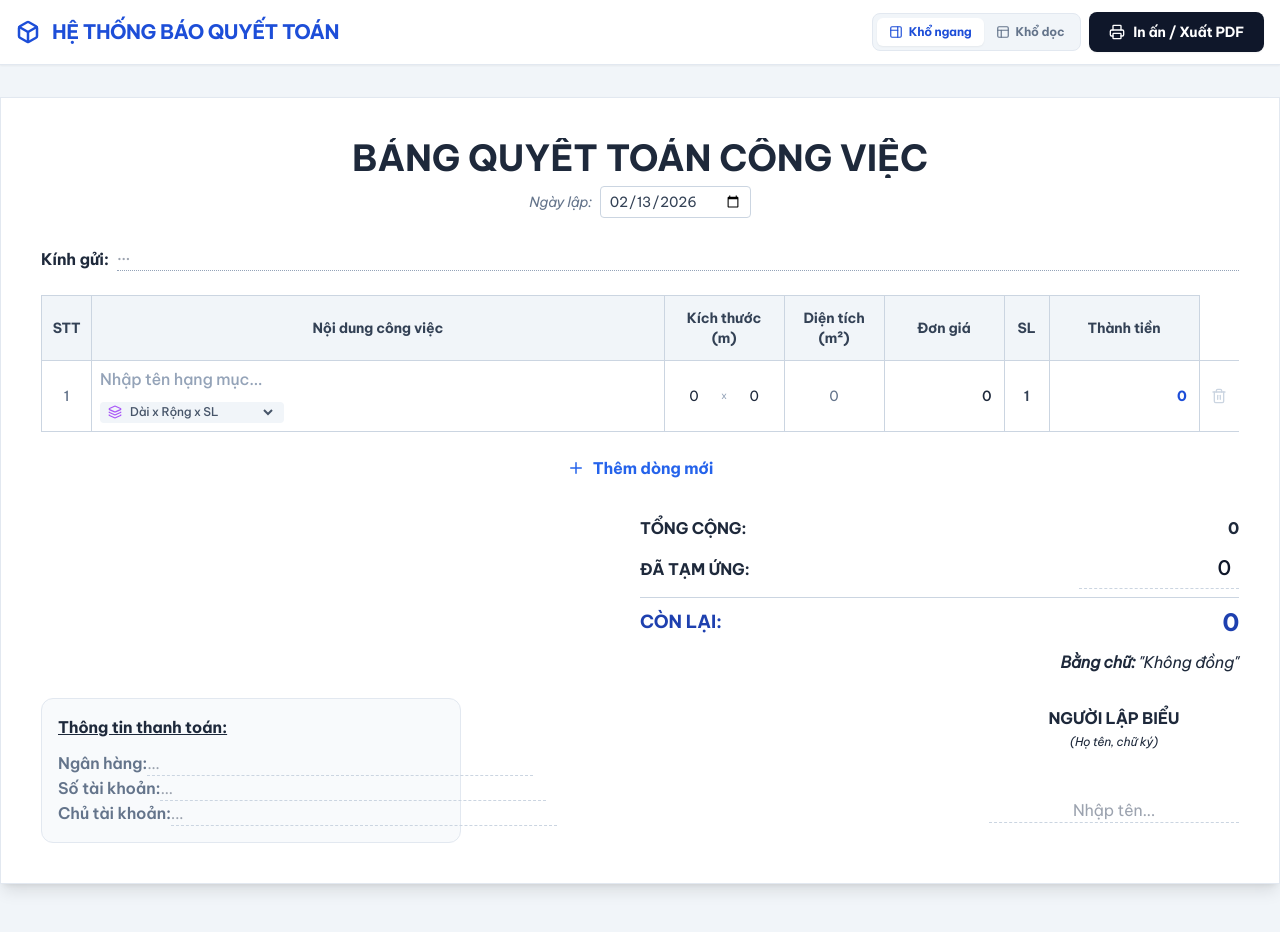
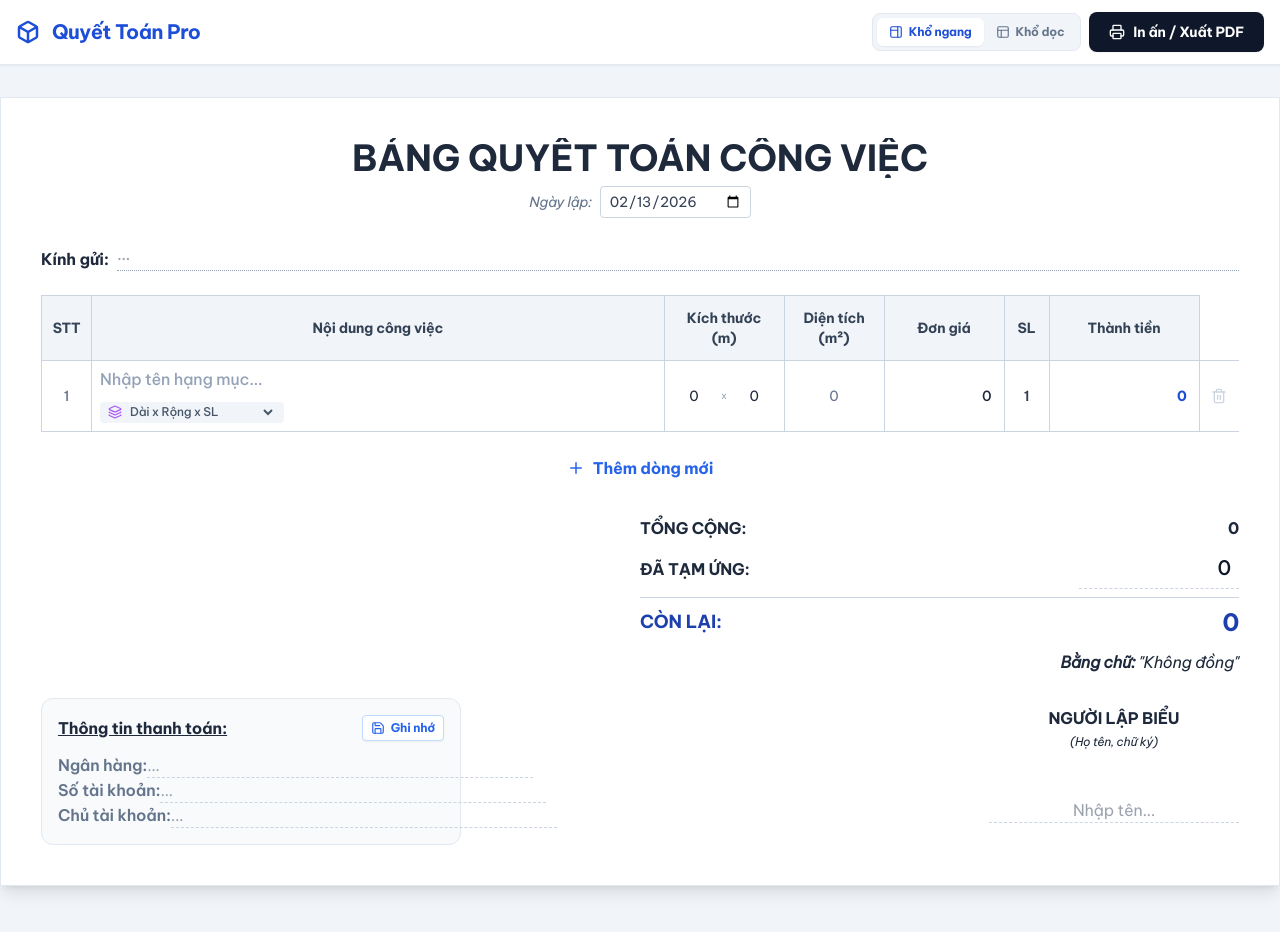
Before and after one commit to manhtrinhmkt-stack/bangquyettoan, a React (Vite) app: page / in a window 1280 px wide. Shown: the top 932 px of the page. Built offline with nearby package versions, Linux system fonts and the light colour scheme.

Commit message:
Update App.tsx

```diff
--- a/App.tsx
+++ b/App.tsx
@@ -1,5 +1,5 @@
 import React, { useState, useMemo, useCallback, useEffect } from 'react';
-import { Plus, Printer, Box, Layout, Smartphone } from 'lucide-react';
+import { Plus, Printer, Box, Layout, Save, Check } from 'lucide-react';
 import { RowData } from './types';
 import { INITIAL_ROW } from './constants';
 import SettlementRow from './components/SettlementRow';
@@ -17,6 +17,30 @@ const App: React.FC = () => {
   const [creatorName, setCreatorName] = useState("");
   const [rows, setRows] = useState<RowData[]>([{ ...INITIAL_ROW, id: crypto.randomUUID() }]);
   const [orientation, setOrientation] = useState<'landscape' | 'portrait'>('landscape');
+  const [isSaved, setIsSaved] = useState(false);
+
+  // Load saved info from localStorage on mount
+  useEffect(() => {
+    const savedBank = localStorage.getItem('qt_bankName');
+    const savedAccount = localStorage.getItem('qt_accountNumber');
+    const savedHolder = localStorage.getItem('qt_accountHolder');
+    const savedCreator = localStorage.getItem('qt_creatorName');
+
+    if (savedBank) setBankName(savedBank);
+    if (savedAccount) setAccountNumber(savedAccount);
+    if (savedHolder) setAccountHolder(savedHolder);
+    if (savedCreator) setCreatorName(savedCreator);
+  }, []);
+
+  const handleSaveDefaults = () => {
+    localStorage.setItem('qt_bankName', bankName);
+    localStorage.setItem('qt_accountNumber', accountNumber);
+    localStorage.setItem('qt_accountHolder', accountHolder);
+    localStorage.setItem('qt_creatorName', creatorName);
+
+    setIsSaved(true);
+    setTimeout(() => setIsSaved(false), 2000);
+  };
 
   // Dynamic print orientation control
   useEffect(() => {
@@ -73,7 +97,7 @@ const App: React.FC = () => {
         <div className="max-w-7xl mx-auto flex justify-between items-center">
             <div className="flex items-center space-x-3 text-blue-700">
               <Box size={24} strokeWidth={2.5} />
-              <span className="font-bold text-xl tracking-tight hidden sm:inline">HỆ THỐNG BÁO QUYẾT TOÁN</span>
+              <span className="font-bold text-xl tracking-tight hidden sm:inline">Quyết Toán Pro</span>
               <span className="font-bold text-xl tracking-tight sm:hidden">QT Pro</span>
             </div>
 
@@ -193,7 +217,16 @@ const App: React.FC = () => {
 
                <div className="flex flex-col md:flex-row justify-between items-start print:flex-row print:mt-1 gap-6 md:gap-0">
                   <div className={`payment-box-frame border border-slate-200 rounded-xl p-4 bg-slate-50 print:bg-transparent w-full md:w-auto ${isPortrait ? 'md:min-w-[380px] print:w-[380px]' : 'md:min-w-[420px]'}`}>
-                     <h4 className="font-bold underline mb-3 print:no-underline print:uppercase print:mb-3 print:text-11">Thông tin thanh toán:</h4>
+                     <div className="flex justify-between items-center mb-3">
+                        <h4 className="font-bold underline print:no-underline print:uppercase print:mb-0 print:text-11">Thông tin thanh toán:</h4>
+                        <button
+                          onClick={handleSaveDefaults}
+                          className={`no-print flex items-center gap-1.5 px-2 py-1 rounded text-xs font-bold transition-all ${isSaved ? 'bg-green-100 text-green-700' : 'bg-white text-blue-600 hover:bg-blue-50 border border-blue-200 shadow-sm'}`}
+                        >
+                          {isSaved ? <Check size={14} /> : <Save size={14} />}
+                          {isSaved ? 'Đã ghi nhớ' : 'Ghi nhớ'}
+                        </button>
+                     </div>
                      <div className="flex flex-col print-text-11">
                         <div className="payment-line whitespace-nowrap">
                            <span className="text-slate-500 font-semibold print:text-black w-[135px] shrink-0">Ngân hàng:</span>
@@ -210,7 +243,6 @@ const App: React.FC = () => {
                      </div>
                   </div>
 
-                  {/* Tăng print:-translate-x-44 lên translate-x-60 cho khổ ngang để xích trái nhiều hơn */}
                   <div className={`text-center w-full md:w-[250px] print:w-[240px] print-text-12 pt-2 ${isPortrait ? 'print:-translate-x-12' : 'print:-translate-x-60'}`}>
                       <p className="font-bold uppercase mb-1">Người lập biểu</p>
                       <p className="italic text-xs mb-12 no-print">(Họ tên, chữ ký)</p>
@@ -218,7 +250,6 @@ const App: React.FC = () => {
                       <div className="no-print mb-2">
                          <input type="text" value={creatorName} onChange={(e) => setCreatorName(e.target.value)} placeholder="Nhập tên..." className="input-paper text-center w-full" />
                       </div>
-                      {/* Bỏ in đậm tên người lập biểu khi in bằng class print:font-normal */}
                       <p className="font-bold text-lg print:font-normal print:text-lg">{creatorName}</p>
                   </div>
                </div>
```
